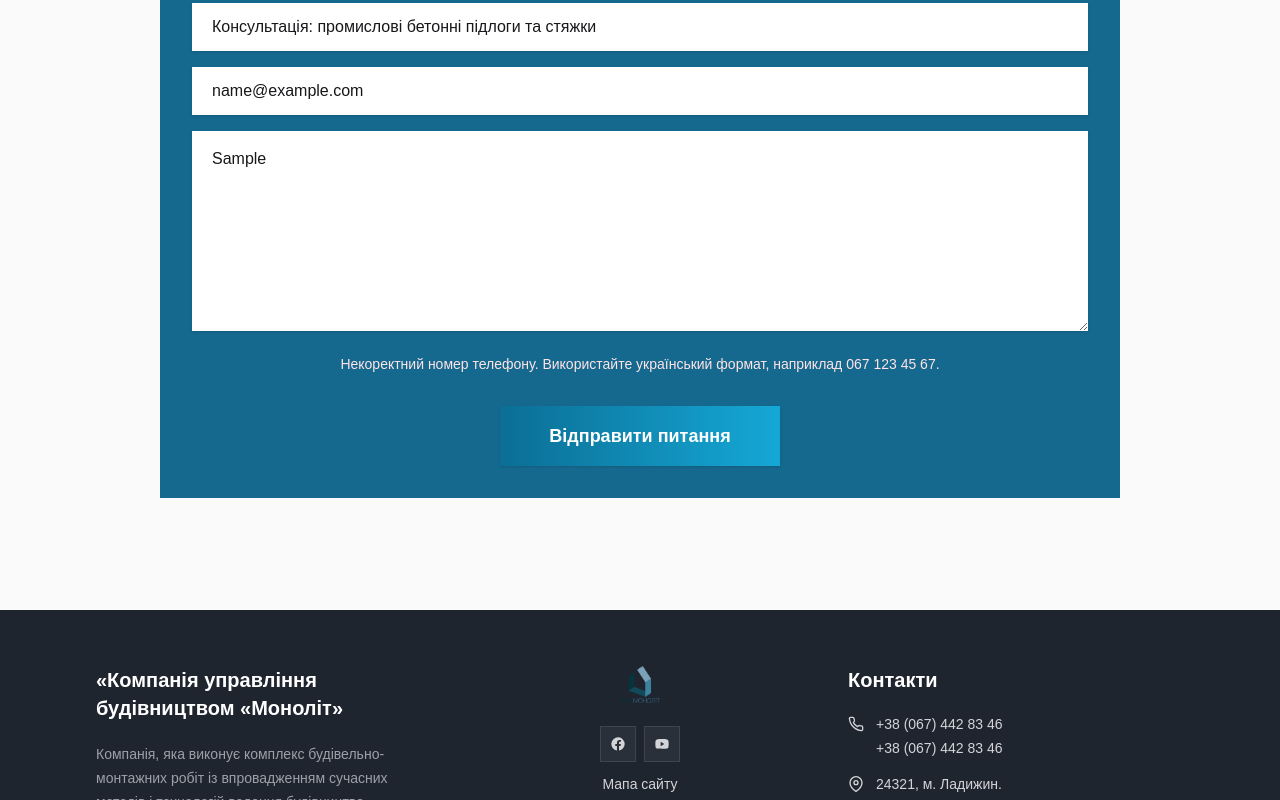
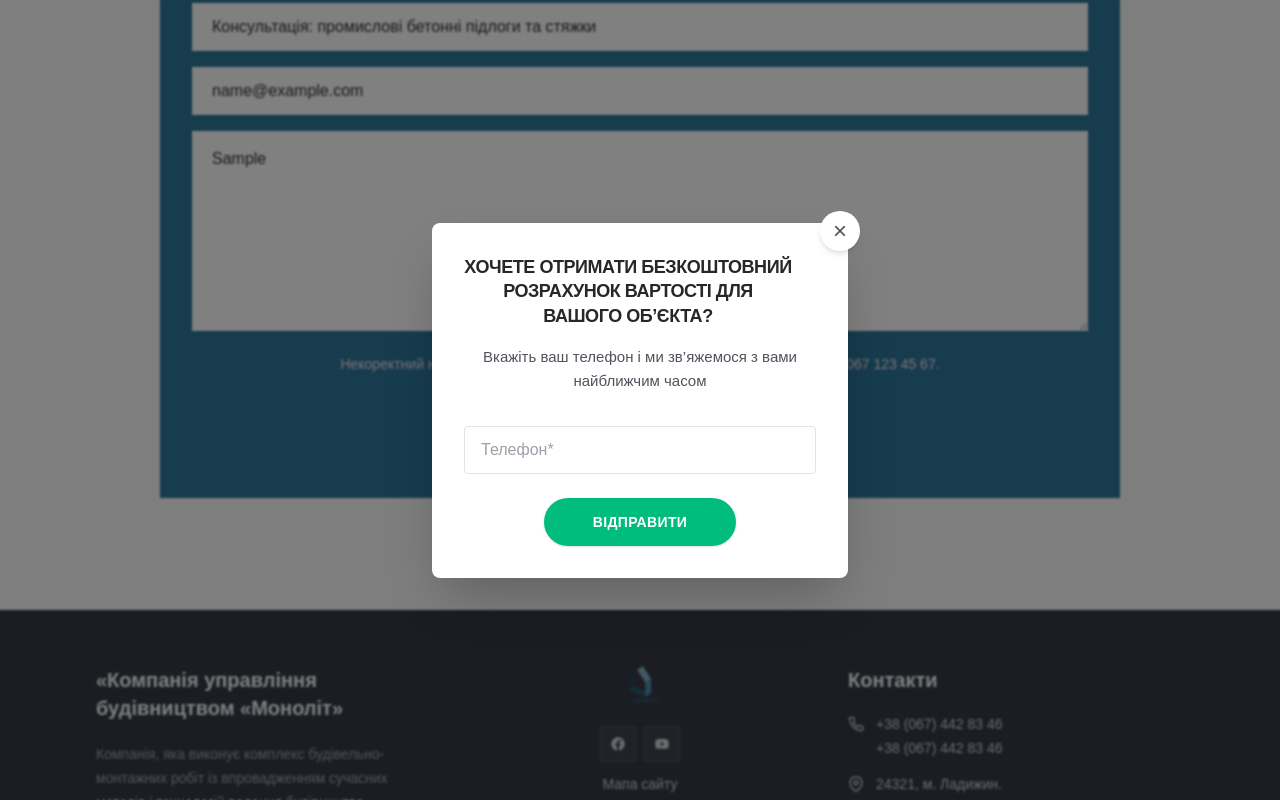
Before and after one commit to Romaleso261981/top_home_shop, a Next.js app: page / in a window 1280 px wide. Both pictures are taken after typing "Sample", "5551234", "name@example.com", "Sample" into the empty fields and a click on the button "Відправити питання". Shown: the part 3195-3995 px from the top of the page. Built offline with nearby package versions, Linux system fonts and the light colour scheme.

Commit message:
Add DelayedLeadModal component to RootLayout for improved user engagement

```diff
--- a/src/app/layout.tsx
+++ b/src/app/layout.tsx
@@ -4,6 +4,7 @@ import Script from "next/script";
 import "./globals.css";
 import { Header } from "@/components/Header";
 import { Footer } from "@/components/Footer";
+import { DelayedLeadModal } from "@/components/DelayedLeadModal";
 
 const geistSans = Geist({
   variable: "--font-geist-sans",
@@ -46,6 +47,7 @@ export default function RootLayout({
         <Header />
         {children}
         <Footer />
+        <DelayedLeadModal />
       </body>
     </html>
   );
--- /dev/null
+++ b/src/components/DelayedLeadModal.tsx
@@ -0,0 +1,246 @@
+"use client";
+
+import { isValidUaPhone } from "@/lib/phone";
+import { parseUtmFromUrl } from "@/lib/utm";
+import { useCallback, useEffect, useId, useRef, useState } from "react";
+
+/** Інтервал (мс) після завантаження сторінки, після якого з’являється банер. */
+export const LEAD_MODAL_SHOW_AFTER_MS = 8_000;
+
+const SESSION_KEY = "lead_modal_handled";
+
+type FormSubmitResponse = {
+  ok?: boolean;
+  error?: string;
+  description?: string;
+  details?: string;
+};
+
+const SUBMIT_COOLDOWN_MS = 2200;
+
+const DEFAULT_SERVICE =
+  "Заявка з банера: безкоштовний розрахунок вартості для об’єкта";
+
+export function DelayedLeadModal() {
+  const titleId = useId();
+  const [open, setOpen] = useState(false);
+  const [status, setStatus] = useState<"idle" | "sending" | "success" | "error">(
+    "idle",
+  );
+  const [errorText, setErrorText] = useState("");
+  const lastSubmitAt = useRef(0);
+
+  useEffect(() => {
+    if (typeof window === "undefined") {
+      return;
+    }
+    try {
+      if (sessionStorage.getItem(SESSION_KEY) === "1") {
+        return;
+      }
+    } catch {
+      /* ignore */
+    }
+
+    const t = window.setTimeout(() => setOpen(true), LEAD_MODAL_SHOW_AFTER_MS);
+    return () => window.clearTimeout(t);
+  }, []);
+
+  useEffect(() => {
+    if (!open || typeof document === "undefined") {
+      return;
+    }
+    const prev = document.body.style.overflow;
+    document.body.style.overflow = "hidden";
+    return () => {
+      document.body.style.overflow = prev;
+    };
+  }, [open]);
+
+  const dismiss = useCallback(() => {
+    setOpen(false);
+    try {
+      sessionStorage.setItem(SESSION_KEY, "1");
+    } catch {
+      /* ignore */
+    }
+  }, []);
+
+  const handleClose = useCallback(() => {
+    dismiss();
+  }, [dismiss]);
+
+  if (!open) {
+    return null;
+  }
+
+  return (
+    <div
+      className="fixed inset-0 z-100 flex items-center justify-center p-4"
+      role="presentation"
+    >
+      <button
+        type="button"
+        aria-label="Закрити вікно"
+        className="absolute inset-0 bg-zinc-900/55 backdrop-blur-[1px]"
+        onClick={handleClose}
+      />
+      <div
+        className="relative z-101 w-full max-w-[min(100%,26rem)] rounded-lg bg-white px-6 py-8 shadow-2xl sm:px-8"
+        role="dialog"
+        aria-modal="true"
+        aria-labelledby={titleId}
+      >
+        <button
+          type="button"
+          aria-label="Закрити"
+          onClick={handleClose}
+          className="absolute -right-2 -top-2 flex h-10 w-10 items-center justify-center rounded-full bg-white text-2xl font-light leading-none text-zinc-600 shadow-md transition hover:bg-zinc-50 hover:text-zinc-900 sm:-right-3 sm:-top-3"
+        >
+          ×
+        </button>
+
+        <h2
+          id={titleId}
+          className="pr-6 text-center text-base font-bold uppercase leading-snug tracking-tight text-zinc-800 sm:text-lg"
+        >
+          Хочете отримати безкоштовний розрахунок вартості для вашого об’єкта?
+        </h2>
+        <p className="mt-4 text-center text-sm leading-relaxed text-zinc-600 sm:text-[0.9375rem]">
+          Вкажіть ваш телефон і ми зв’яжемося з вами найближчим часом
+        </p>
+
+        {status === "success" ? (
+          <p className="mt-8 text-center text-base font-medium text-emerald-600">
+            Дякуємо! Ми зателефонуємо вам найближчим часом.
+          </p>
+        ) : (
+          <form
+            className="mt-8 space-y-5"
+            onSubmit={async (e) => {
+              e.preventDefault();
+              const now = Date.now();
+              if (now - lastSubmitAt.current < SUBMIT_COOLDOWN_MS) {
+                return;
+              }
+              lastSubmitAt.current = now;
+
+              const form = e.currentTarget;
+              const fd = new FormData(form);
+              const phone = String(fd.get("phone") ?? "").trim();
+
+              if (!phone) {
+                setStatus("error");
+                setErrorText("Вкажіть номер телефону.");
+                return;
+              }
+              if (!isValidUaPhone(phone)) {
+                setStatus("error");
+                setErrorText(
+                  "Некоректний номер телефону. Наприклад: 067 123 45 67.",
+                );
+                return;
+              }
+
+              const pageUrl =
+                typeof window !== "undefined" ? window.location.href : "";
+              const utm = parseUtmFromUrl(pageUrl);
+
+              setStatus("sending");
+              setErrorText("");
+
+              const payload = {
+                name: "",
+                phone,
+                email: "",
+                message: "",
+                service: DEFAULT_SERVICE,
+                website: "",
+                pageUrl,
+                utm_source: utm.utm_source,
+                utm_medium: utm.utm_medium,
+                utm_campaign: utm.utm_campaign,
+                utm_content: utm.utm_content,
+                utm_term: utm.utm_term,
+              };
+
+              try {
+                const isLocal =
+                  typeof window !== "undefined" &&
+                  (window.location.hostname === "localhost" ||
+                    window.location.hostname === "127.0.0.1");
+                const endpoint = isLocal ? "/api/order" : "/api/order.php";
+
+                const res = await fetch(endpoint, {
+                  method: "POST",
+                  headers: { "Content-Type": "application/json" },
+                  body: JSON.stringify(payload),
+                });
+
+                const raw = await res.text();
+                let json: FormSubmitResponse | null = null;
+                if (raw) {
+                  try {
+                    json = JSON.parse(raw) as FormSubmitResponse;
+                  } catch {
+                    json = null;
+                  }
+                }
+
+                if (!res.ok || !json?.ok) {
+                  setStatus("error");
+                  setErrorText(
+                    json?.error ??
+                      (res.status >= 500
+                        ? "Сервер тимчасово недоступний. Спробуйте пізніше."
+                        : "Не вдалося відправити. Спробуйте пізніше."),
+                  );
+                  return;
+                }
+
+                setStatus("success");
+                form.reset();
+                window.setTimeout(() => {
+                  dismiss();
+                }, 2200);
+              } catch {
+                setStatus("error");
+                setErrorText(
+                  "Не вдалося відправити. Перевірте інтернет і спробуйте ще раз.",
+                );
+              }
+            }}
+          >
+            <input type="hidden" name="website" value="" tabIndex={-1} />
+            <label className="sr-only" htmlFor="lead-modal-phone">
+              Телефон
+            </label>
+            <input
+              id="lead-modal-phone"
+              name="phone"
+              type="tel"
+              required
+              autoComplete="tel"
+              placeholder="Телефон*"
+              className="h-12 w-full rounded border border-zinc-200 bg-white px-4 text-zinc-900 outline-none ring-emerald-500/30 transition placeholder:text-zinc-400 focus:border-emerald-500 focus:ring-2"
+            />
+
+            {status === "error" ? (
+              <p className="text-center text-sm text-rose-600">{errorText}</p>
+            ) : null}
+
+            <div className="flex justify-center pt-1">
+              <button
+                type="submit"
+                disabled={status === "sending"}
+                className="min-w-48 rounded-full bg-emerald-500 px-10 py-3.5 text-sm font-semibold uppercase tracking-wide text-white shadow-sm transition hover:bg-emerald-600 disabled:cursor-not-allowed disabled:opacity-70"
+              >
+                {status === "sending" ? "Відправляємо…" : "Відправити"}
+              </button>
+            </div>
+          </form>
+        )}
+      </div>
+    </div>
+  );
+}
```
